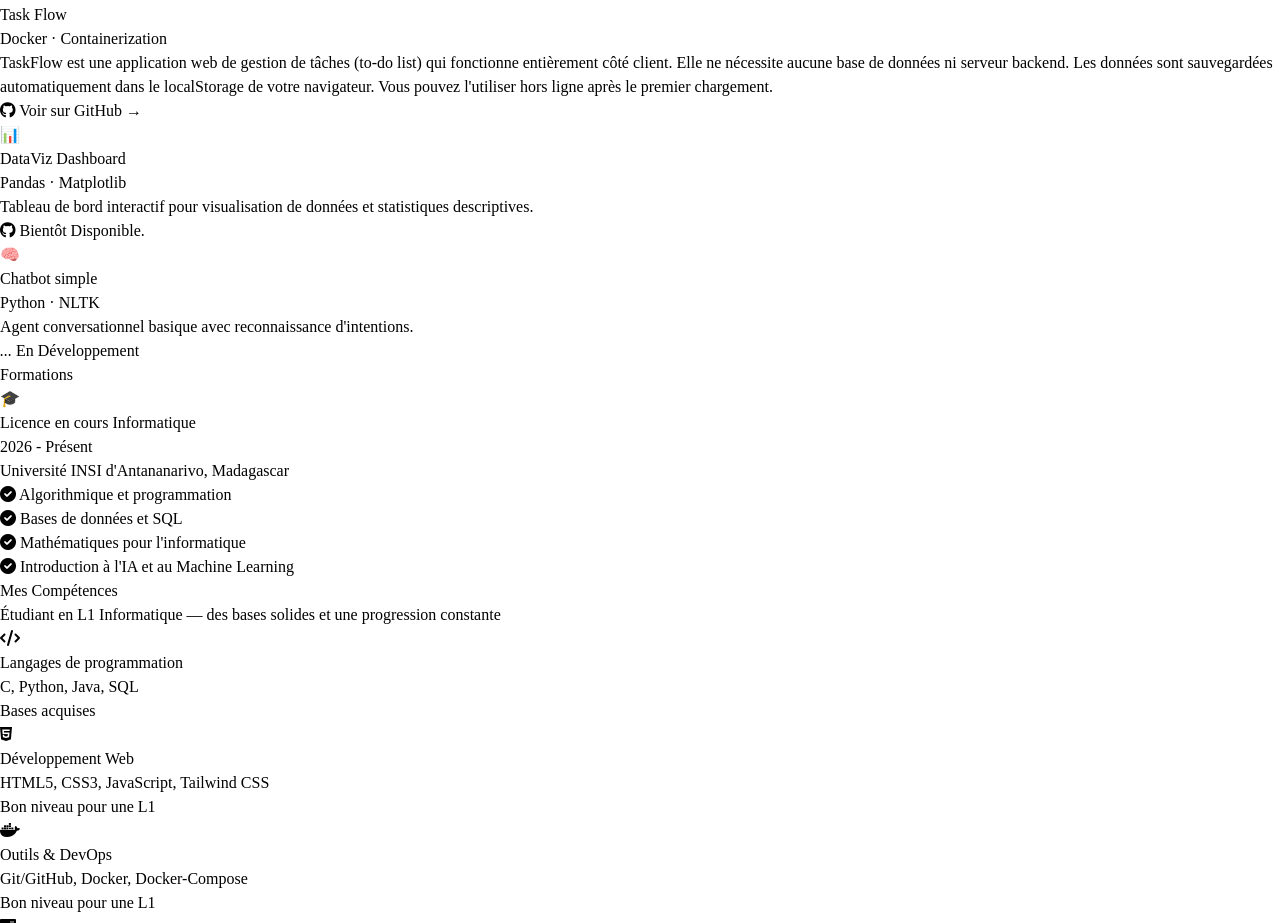
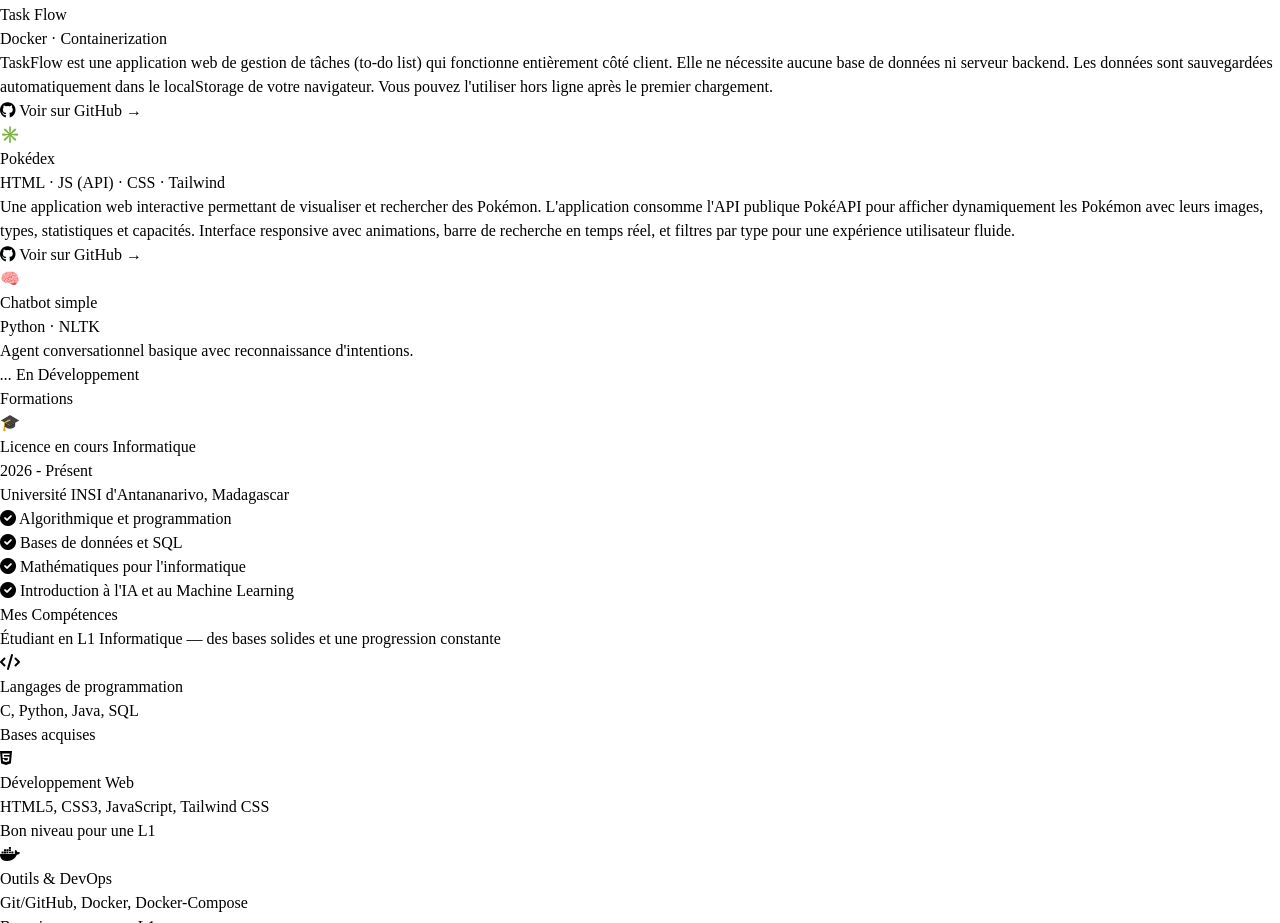
Before and after one commit to andriatianamariomihajasoa-glitch/My_Portfolio, a website: page index.html in a window 1280 px wide. Shown: the part 2263-3186 px from the top of the page. Drawn offline with nearby package versions, Linux system fonts and the light colour scheme; files that its build step writes are made by us from their sources.

Commit message:
Ajout de Pokédex dans la section projets

```diff
--- a/index.html
+++ b/index.html
@@ -384,17 +384,20 @@
                 </article>
 
                 <article class="backdrop-blur-xl rounded-2xl p-8 card-hover bg-white/5">
-                    <div class="text-5xl mb-4">📊</div>
+                    <div class="text-5xl mb-4">✳️</div>
                     <h3 class="font-extrabold text-2xl mb-3 bg-gradient-to-r from-orange-400 to-red-500 bg-clip-text text-transparent">
-                        DataViz Dashboard
+                        Pokédex
                     </h3>
-                    <p class="text-orange-300 mb-3 text-sm">Pandas · Matplotlib</p>
+                    <p class="text-orange-300 mb-3 text-sm">HTML · JS (API) · CSS · Tailwind</p>
                     <p class="text-orange-300 mb-6 leading-relaxed">
-                        Tableau de bord interactif pour visualisation de données et statistiques descriptives.
+                        Une application web interactive permettant de visualiser et rechercher des Pokémon.
+                        L'application consomme l'API publique PokéAPI pour afficher dynamiquement les Pokémon
+                        avec leurs images, types, statistiques et capacités. Interface responsive avec animations,
+                        barre de recherche en temps réel, et filtres par type pour une expérience utilisateur fluide.
                     </p>
                     <a class="inline-flex items-center gap-2 text-orange-400 hover:text-orange-300 transition-colors font-semibold"
-                        href="https://github.com/andriatianamariomihajasoa-glitch" target="_blank">
-                        <i class="fab fa-github"></i> Bientôt Disponible.
+                        href="https://github.com/andriatianamariomihajasoa-glitch/Pokedex.git" target="_blank">
+                        <i class="fab fa-github"></i> Voir sur GitHub →
                     </a>
                 </article>
 
```
